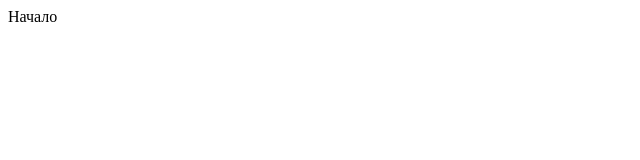
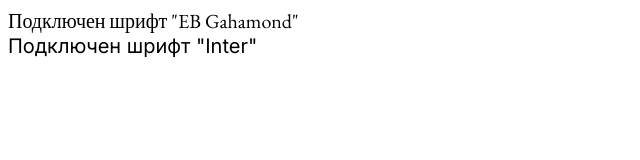
Before and after one commit to PavelEgorov-ru/From-scratch, a plain HTML site: page index.html in a window 1280 px wide. Shown: the whole page, without its empty margins (0-640 px from the left). Drawn offline with nearby package versions, Linux system fonts and the light colour scheme.

Commit message:
подключение шрифтов

```diff
--- a/index.html
+++ b/index.html
@@ -5,11 +5,16 @@
   <meta charset="UTF-8">
   <meta http-equiv="X-UA-Compatible" content="IE=edge">
   <meta name="viewport" content="width=device-width, initial-scale=1.0">
+  <link rel="preconnect" href="https://fonts.googleapis.com">
+  <link rel="preconnect" href="https://fonts.gstatic.com" crossorigin>
+  <link href="https://fonts.googleapis.com/css2?family=EB+Garamond:wght@400;500&family=Inter:wght@400;500&display=swap"
+    rel="stylesheet">
   <title>Document</title>
 </head>
 
 <body>
-  <div>Начало</div>
+  <div style="font-family: 'EB Garamond'; font-size: 20px; font-weight: 400">Подключен шрифт "EB Gahamond"</div>
+  <div style="font-family: 'Inter'; font-size: 20px; font-weight: 400">Подключен шрифт "Inter"</div>
 </body>
 
 </html>
```
